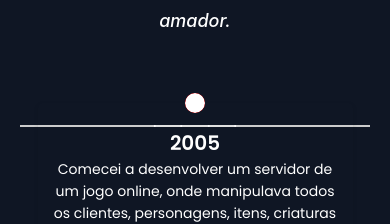
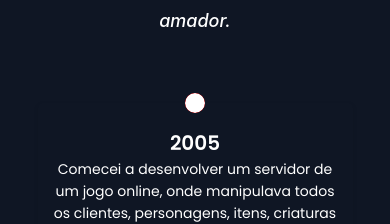
Before and after one commit to joaovictormedina/Portfolio-joaovictormedina, a React (Vite) app: page / in a window 390 px wide. Shown: the part 2880-3104 px from the top of the page. Built offline with nearby package versions, Linux system fonts and the light colour scheme; no server answers.

Commit message:
adding responsiveness

```diff
--- a/src/components/about/Experiences.css
+++ b/src/components/about/Experiences.css
@@ -64,7 +64,7 @@
     }
 
     .timeline-bar {
-        height: 2px;
+        visibility: hidden;
     }
 
     .timeline-item {
```
